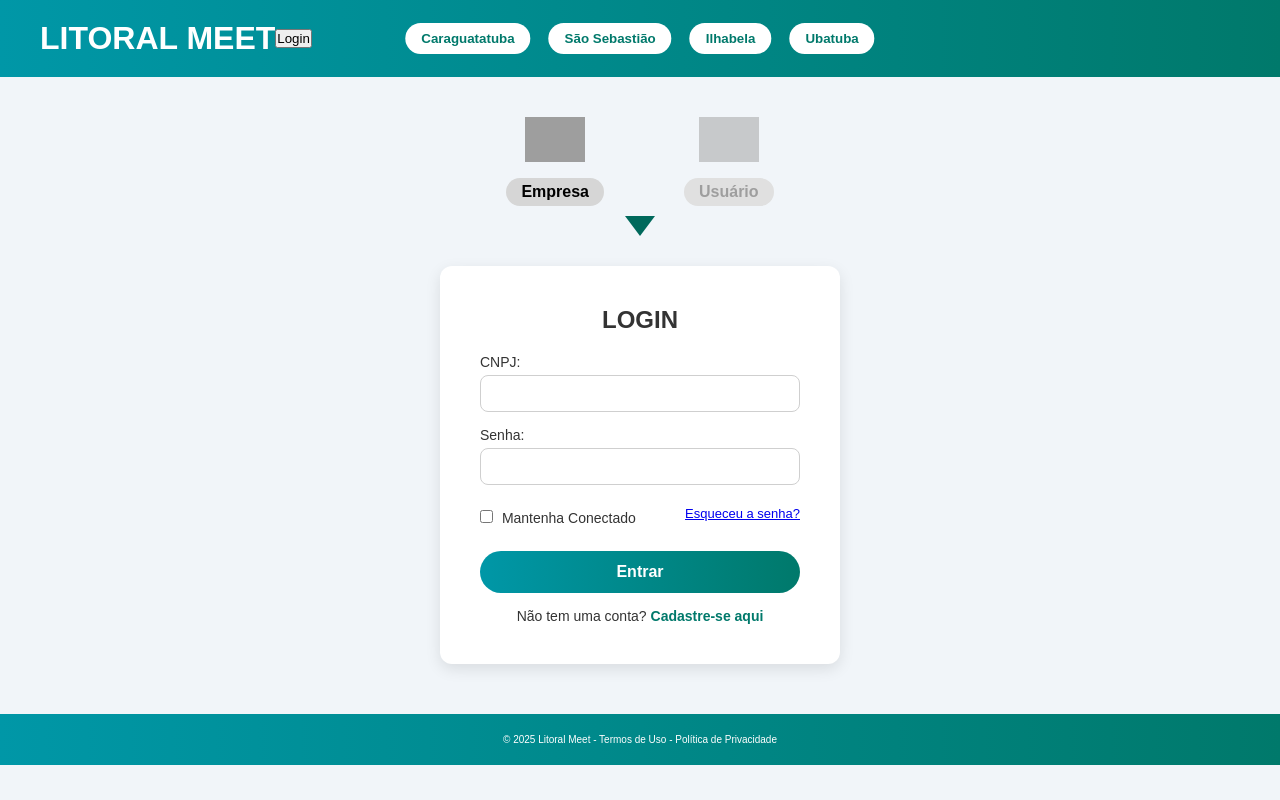
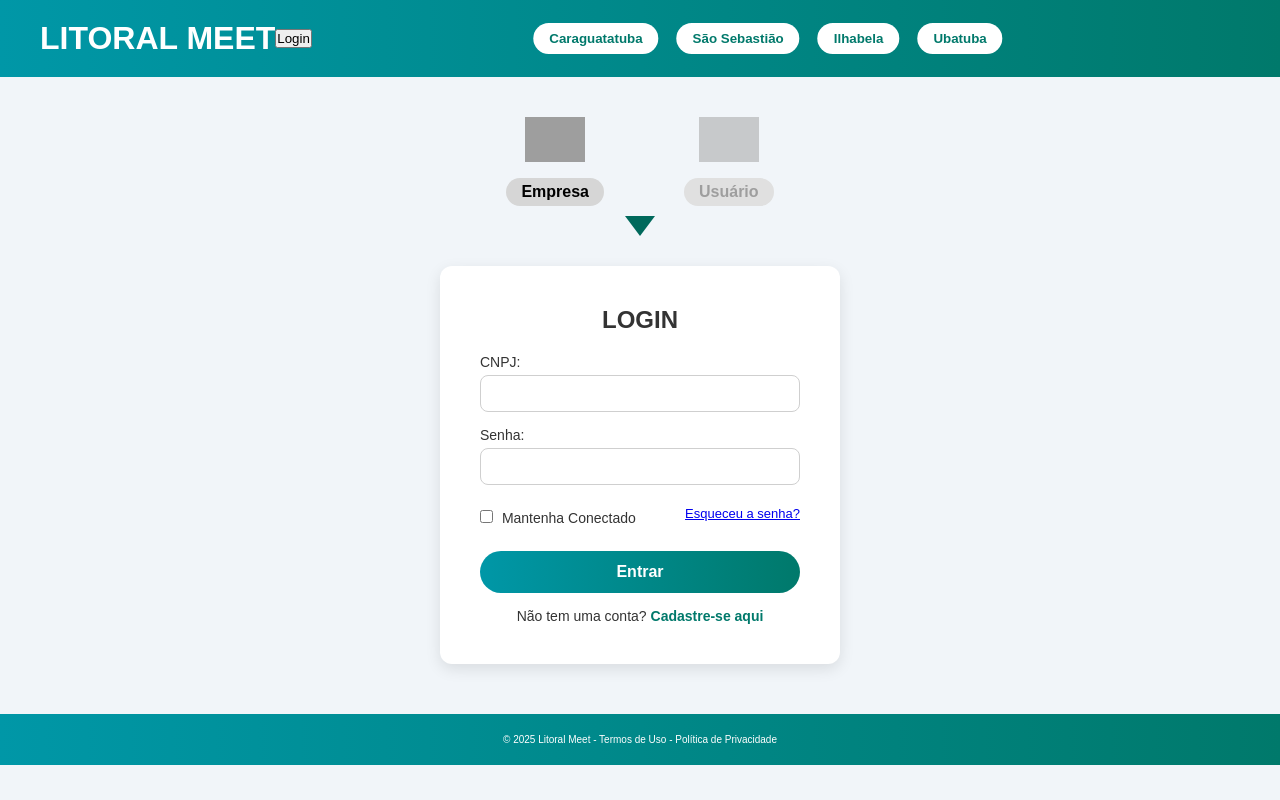
Before and after one commit to nickkwayne/api-eventos-web2, a website: page frontend/index.html in a window 1280 px wide. Drawn offline with Linux system fonts and the light colour scheme; grey boxes are pictures that could not be loaded.

Commit message:
correção front

```diff
--- a/frontend/style.css
+++ b/frontend/style.css
@@ -44,11 +44,11 @@ header .perfil button {
   text-align: left;
   flex-wrap: wrap;
   padding: 0 20px;
-}
+ }
 
 .cidades {
   position: absolute;
-  left: 50%;
+  left: 60%;
   transform: translateX(-50%);
   display: flex;
   gap: 8px;
```
